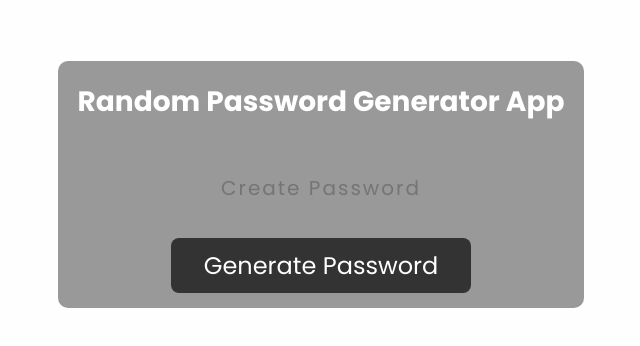
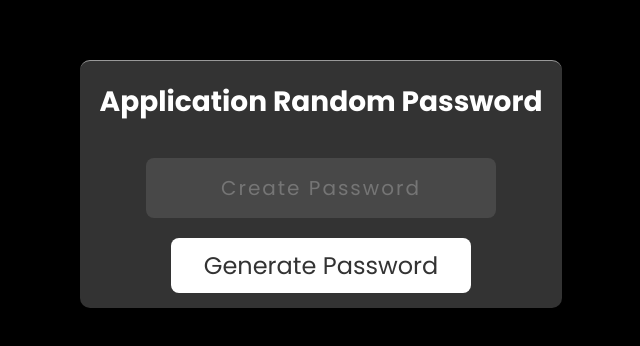
Before and after one commit to vate150/Random-Password-Generator, a plain HTML site: page index.html in a window 1280 px wide. Shown: the part 216-562 px from the top of the page, without its empty margins (319-959 px from the left). Drawn offline with Linux system fonts and the light colour scheme.

Commit message:
update html & css

```diff
--- a/css/style.css
+++ b/css/style.css
@@ -14,7 +14,7 @@ body {
     justify-content: center;
     align-items: center;
     min-height: 100vh;
-    background: #fefefe;
+    background: #000;
 }
 
 .inputBox {
@@ -22,7 +22,9 @@ body {
     display: flex;
     flex-direction: column;
     align-items: center;
-    background: #999;
+    background: rgba(255,255,255,0.2);
+    box-shadow: 0 5px 10px rgba(0,0,0,0.1);
+    border-top: 0.5px solid rgba(255,255,255,0.5);
     border-radius: 10px;
 }
 
@@ -36,14 +38,15 @@ body {
 .inputBox input {
     position: relative;
     text-align: center;
-    width: 100%;
+    width: 350px;
     height: 60px;
     margin: 15px 0 20px;
     font-size: 20px;
     padding: 0 20px;
     letter-spacing: 2px;
-    background: #999;
+    background: rgba(255,255,255,0.1);
     color: #fff;
+    border-radius: 8px;
 }
 
 .inputBox #btn {
@@ -52,13 +55,13 @@ body {
     cursor: pointer;
     margin-bottom: 15px;
     width: 300px;
-    color: #fff;
-    background: #333;
+    background: #fff;
+    color: #333;
     font-size: 24px;
     padding: 10px 15px;
     border-radius: 8px;
 }
 
 .inputBox #btn:active {
-    background: #9c27b0;
+    background: rgb(96, 243, 248);
 }
--- a/index.html
+++ b/index.html
@@ -9,7 +9,7 @@
 <body>
 
     <div class="inputBox">
-        <h2>Random Password Generator App</h2>
+        <h2>Application Random Password</h2>
         <input type="text" placeholder="Create Password" id="password" readonly>
         <div id="btn" onclick="getPassword()">Generate Password</div>
     </div>
```
